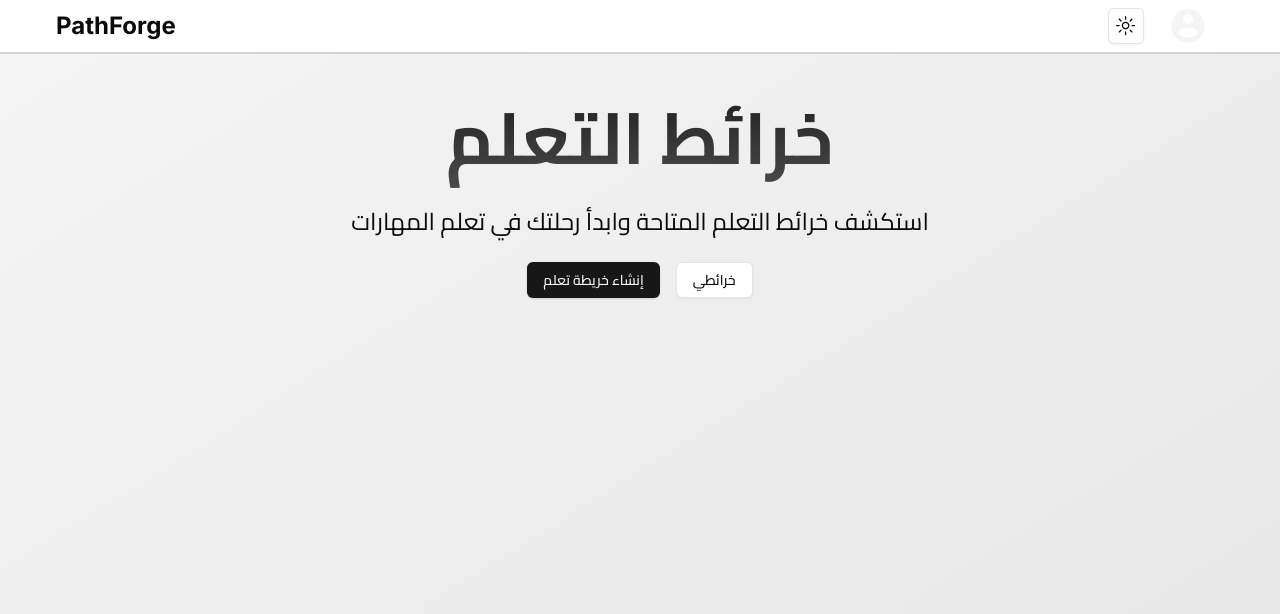
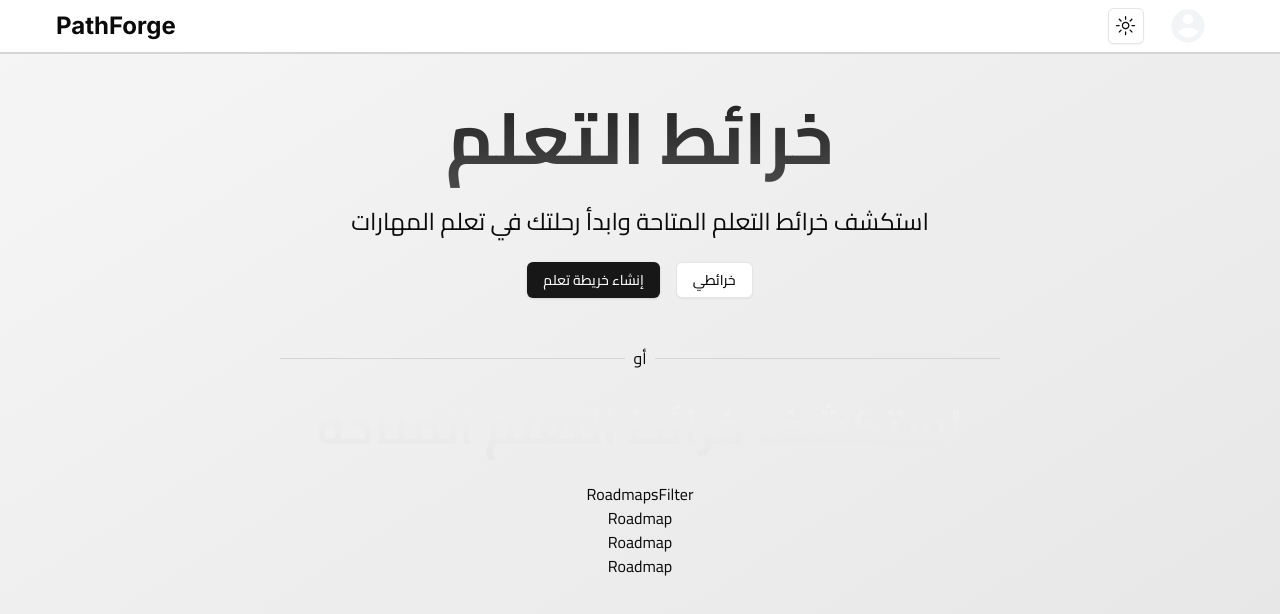
Before and after one commit to Said-MZ/PathForge, a Next.js app: page /roadmaps in a window 1280 px wide. Shown: the top 614 px of the page. Built offline with nearby package versions, Linux system fonts and the light colour scheme.

Commit message:
Add roadmaps page components

```diff
--- a/src/app/(app)/roadmaps/page.tsx
+++ b/src/app/(app)/roadmaps/page.tsx
@@ -1,3 +1,6 @@
+import RoadmapsHeader from "@/components/roadmaps-page/header";
+import Roadmaps from "@/components/roadmaps-page/roadmaps";
+import RoadmapsFilter from "@/components/roadmaps-page/roadmaps-filter";
 import { buttonVariants } from "@/components/ui/button";
 import Link from "next/link";
 import React from "react";
@@ -6,27 +9,19 @@ const RoadMapsPage = () => {
   return (
     <main className="min-h-screen bg-gradient-to-br from-neutral-100 to-neutral-200 dark:from-neutral-950 dark:to-neutral-900 py-4">
       <div className="max-w-[1200px] px-4 sm:px-6 mx-auto text-center">
-        <h1 className="text-4xl sm:text-7xl font-bold relative z-20 bg-clip-text text-transparent bg-gradient-to-b  dark:from-neutral-50 from-neutral-900 dark:to-neutral-500 to-neutral-600 py-8">
-          خرائط التعلم
-        </h1>
-        <p className="text-lg sm:text-2xl dark:text-neutral-300 relative z-20">
-          استكشف خرائط التعلم المتاحة وابدأ رحلتك في تعلم المهارات
-        </p>
-
-        <div className="flex gap-4 justify-center items-center mt-6">
-          <Link
-            href="/add-roadmap"
-            className={buttonVariants({ variant: "default" })}
-          >
-            إنشاء خريطة تعلم
-          </Link>
-          <Link
-            href="/my-roadmaps"
-            className={buttonVariants({ variant: "outline" })}
-          >
-            خرائطي
-          </Link>
-        </div>
+        <RoadmapsHeader />
+        <section className="flex gap-2 justify-center items-center max-w-[768px] px-6 mx-auto mt-12">
+          <div className="w-full h-[1px] bg-neutral-300 dark:bg-neutral-700"></div>
+          <p>أو</p>
+          <div className="w-full h-[1px] bg-neutral-300 dark:bg-neutral-700"></div>
+        </section>
+        <section>
+          <h2 className="text-2xl sm:text-5xl font-bold relative z-20 bg-clip-text text-transparent bg-gradient-to-b  dark:text-neutral-50 text-neutral-900 py-8">
+            استكشف خرائط التعلم المتاحة
+          </h2>
+        </section>
+        <RoadmapsFilter />
+        <Roadmaps />
       </div>
     </main>
   );
--- /dev/null
+++ b/src/components/roadmaps-page/header.tsx
@@ -0,0 +1,32 @@
+import Link from "next/link";
+import { buttonVariants } from "../ui/button";
+
+const RoadmapsHeader = () => {
+  return (
+    <section>
+      <h1 className="text-4xl sm:text-7xl font-bold relative z-20 bg-clip-text text-transparent bg-gradient-to-b  dark:from-neutral-50 from-neutral-900 dark:to-neutral-500 to-neutral-600 py-8">
+        خرائط التعلم
+      </h1>
+      <p className="text-lg sm:text-2xl dark:text-neutral-300 relative z-20">
+        استكشف خرائط التعلم المتاحة وابدأ رحلتك في تعلم المهارات
+      </p>
+
+      <div className="flex gap-4 justify-center items-center mt-6">
+        <Link
+          href="/add-roadmap"
+          className={buttonVariants({ variant: "default" })}
+        >
+          إنشاء خريطة تعلم
+        </Link>
+        <Link
+          href="/my-roadmaps"
+          className={buttonVariants({ variant: "outline" })}
+        >
+          خرائطي
+        </Link>
+      </div>
+    </section>
+  );
+};
+
+export default RoadmapsHeader;
--- /dev/null
+++ b/src/components/roadmaps-page/roadmap.tsx
@@ -0,0 +1,6 @@
+
+const Roadmap = () => {
+  return <div>Roadmap</div>;
+};
+
+export default Roadmap;
--- /dev/null
+++ b/src/components/roadmaps-page/roadmaps-filter.tsx
@@ -0,0 +1,6 @@
+
+const RoadmapsFilter = () => {
+  return <div>RoadmapsFilter</div>;
+};
+
+export default RoadmapsFilter;
--- /dev/null
+++ b/src/components/roadmaps-page/roadmaps.tsx
@@ -0,0 +1,13 @@
+import Roadmap from "./roadmap";
+
+const Roadmaps = () => {
+  return (
+    <>
+      <Roadmap />
+      <Roadmap />
+      <Roadmap />
+    </>
+  );
+};
+
+export default Roadmaps;
```
